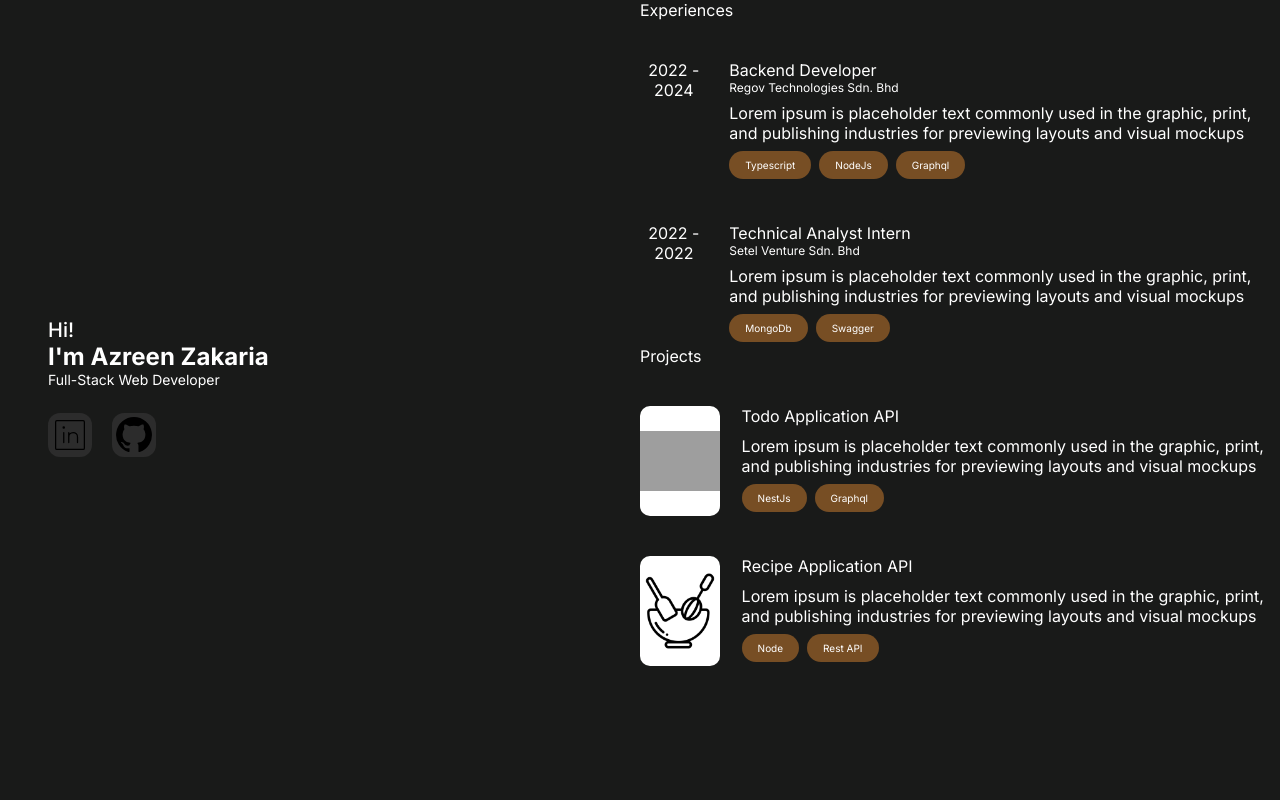
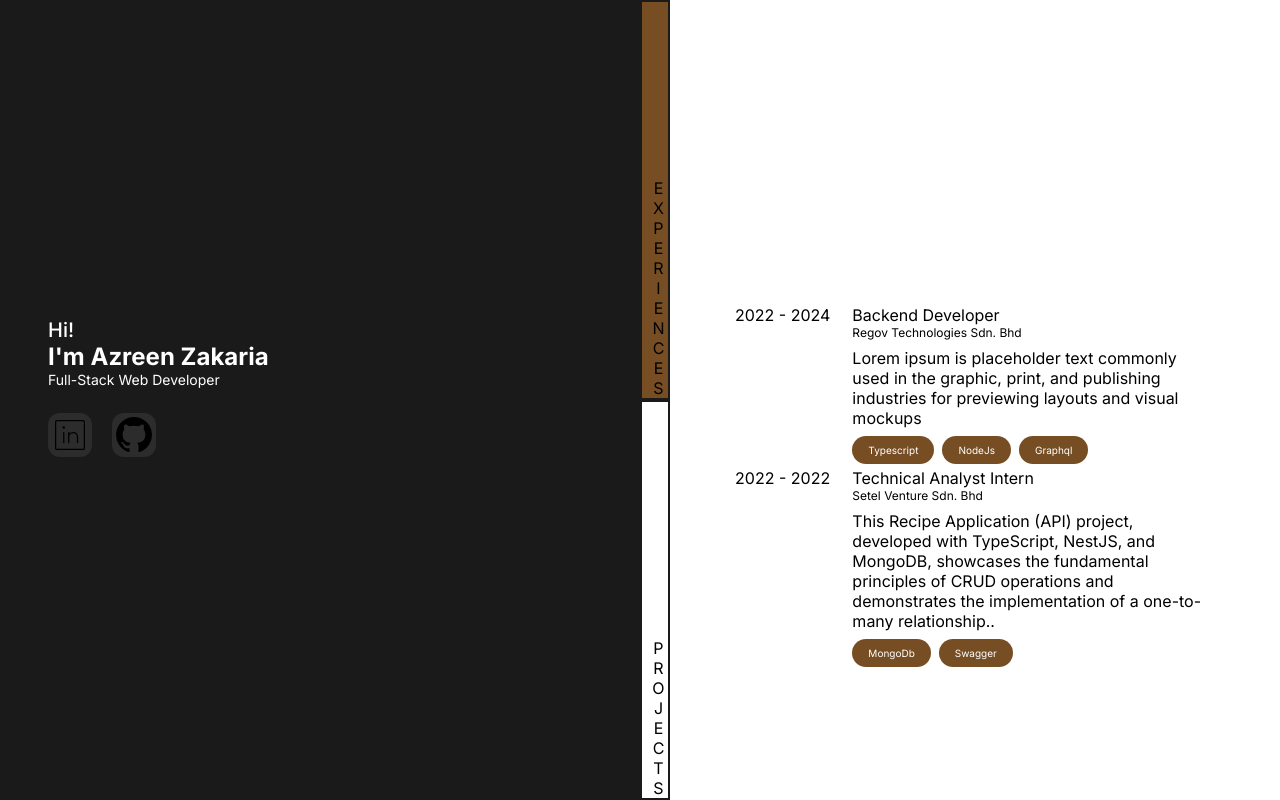
Before and after one commit to azreenzakaria/az-portfolio, a React (Create React App) app: page / in a window 1280 px wide. Built offline with nearby package versions, Linux system fonts and the light colour scheme; grey boxes are pictures that could not be loaded.

Commit message:
Resposive

```diff
--- a/src/app/layouts/desktop-layout.tsx
+++ /dev/null
@@ -1,5 +0,0 @@
-const DesktopLayout = () => {
-  return "Hello";
-};
-
-export default DesktopLayout;
--- a/src/app/layouts/mobile-layout.tsx
+++ /dev/null
@@ -1,5 +0,0 @@
-const MobileLayout = () => {
-  return "Hello";
-};
-
-export default MobileLayout;
--- a/src/pages/home-page.tsx
+++ b/src/pages/home-page.tsx
@@ -1,14 +1,11 @@
-import ExpCard from "../shared/components/card/exp-card";
 import IconCard from "../shared/components/card/icon-card";
-import ProjectCard from "../shared/components/card/project-card";
 import Tab from "../shared/components/tab/tab";
 import UseDeviceDetection from "../shared/hooks/use-device-type";
 
 const HomePage = () => {
   const deviceType = UseDeviceDetection();
-
-  // Handle the sidebar
-  const Sidebar = deviceType === "Desktop" ? <Tab /> : null;
+  const desktop = deviceType === "Desktop";
+  console.log("desktop");
 
   return (
     <div className="home-page">
@@ -21,11 +18,7 @@ const HomePage = () => {
         </div>
       </div>
       <div className="box">
-        {/* {Sidebar} */}
-        <div className="exp-title">Experiences</div>
-        <ExpCard />
-        <div className="project-title">Projects</div>
-        <ProjectCard />
+        <Tab showTab={desktop} />
       </div>
     </div>
   );
--- a/src/pages/styles/_home-page.scss
+++ b/src/pages/styles/_home-page.scss
@@ -57,6 +57,7 @@
       .exp-title,
       .project-title {
         margin-top: 1.875rem;
+        margin-bottom: 1.875rem;
         margin-left: 3rem;
         font-size: $font-size-24;
         font-weight: $font-weight-700;
--- a/src/shared/components/card/config/exp-config.ts
+++ b/src/shared/components/card/config/exp-config.ts
@@ -12,7 +12,7 @@ export const experiencesItem = [
     position: "Technical Analyst Intern",
     company: "Setel Venture Sdn. Bhd",
     description:
-      "Lorem ipsum is placeholder text commonly used in the graphic, print, and publishing industries for previewing layouts and visual mockups",
+      "This Recipe Application (API) project, developed with TypeScript, NestJS, and MongoDB, showcases the fundamental principles of CRUD operations and demonstrates the implementation of a one-to-many relationship..",
     skills: ["MongoDb", "Swagger"],
   },
 ];
--- a/src/shared/components/styles/_exp-card.scss
+++ b/src/shared/components/styles/_exp-card.scss
@@ -1,6 +1,8 @@
 .exp-card {
+  margin: 50% 1rem;
   .container {
-    margin-top: 2.5rem;
+    margin-left: 3rem;
+    margin-right: 3rem;
     display: flex;
     flex-direction: row;
     .left {
@@ -8,7 +10,7 @@
       flex-basis: 20%;
     }
     .right {
-      flex-grow: 1;
+      flex: 1;
       padding-left: 1.35rem;
       .content:nth-child(2) {
         font-size: $font-size-12;
@@ -23,10 +25,9 @@
 // Responsive styles
 @media (max-width: 768px) {
   .exp-card {
+    margin: 0;
     font-size: $font-size-12;
     .container {
-      margin-left: 3rem;
-      margin-right: 3rem;
       .left {
         text-align: left;
       }
--- a/src/shared/components/styles/_pill.scss
+++ b/src/shared/components/styles/_pill.scss
@@ -3,6 +3,7 @@
   display: flex;
   flex-direction: row;
   gap: 0.5rem;
+  color: $secondary-white;
 
   .primary-pill {
     width: fit-content;
--- a/src/shared/components/styles/_project-card.scss
+++ b/src/shared/components/styles/_project-card.scss
@@ -1,6 +1,8 @@
 .project-card {
+  margin: 50% 1rem;
   .container {
-    margin-top: 2.5rem;
+    margin-left: 3rem;
+    margin-right: 3rem;
     display: flex;
     flex-direction: row;
     .left {
@@ -18,7 +20,7 @@
       }
     }
     .right {
-      flex-grow: 1;
+      flex: 1;
       padding-left: 1.35rem;
       .detail:first-child {
         margin-bottom: 10px;
@@ -30,6 +32,7 @@
 // Responsive styles
 @media (max-width: 768px) {
   .project-card {
+    margin: 0;
     font-size: $font-size-12;
     .container {
       margin-left: 3rem;
--- a/src/shared/components/styles/_tab.scss
+++ b/src/shared/components/styles/_tab.scss
@@ -1,6 +1,9 @@
 .tab {
+  height: 100vh;
   display: flex;
   flex-direction: row;
+  background-color: $secondary-white;
+  color: black;
 
   ul {
     margin: 0;
@@ -22,19 +25,22 @@
         all: unset;
         width: 100%;
         height: 100%;
+        display: flex;
+        justify-content: flex-end;
+        align-items: flex-end;
 
         &:hover {
-          background: $primary-black;
+          background: gray;
         }
 
         &.active {
-          background: $secondary-white;
+          background: $tertiary-sepia;
         }
       }
     }
   }
 
   .tab-content {
-    width: 90%;
+    width: 100%;
   }
 }
--- a/src/shared/components/tab/config/tab-config.tsx
+++ b/src/shared/components/tab/config/tab-config.tsx
@@ -12,7 +12,7 @@ export const TabRoutes: IRoute[] = [
   {
     element: <ExpCard />,
     title: "EXPERIENCES",
-    path: "/experiences",
+    path: "/",
   },
   {
     element: <ProjectCard />,
--- a/src/shared/components/tab/tab.tsx
+++ b/src/shared/components/tab/tab.tsx
@@ -1,11 +1,28 @@
-import { useState } from "react";
+import { FC, useState } from "react";
 import { TabRoutes } from "./config/tab-config";
+import ExpCard from "../card/exp-card";
+import ProjectCard from "../card/project-card";
 
-const Tab = () => {
+interface ITab {
+  showTab: boolean;
+}
+const Tab: FC<ITab> = ({ showTab }): JSX.Element => {
+  // const Tab = (showTab: ITab) => {
   const [activeTab, setActiveTab] = useState("/");
 
   // Find the active route element
   const activeRoute = TabRoutes.find((route) => route.path === activeTab);
+
+  if (!showTab) {
+    return (
+      <div className="pale-bana">
+        <div className="exp-title">Experiences</div>
+        <ExpCard />
+        <div className="project-title">Projects</div>
+        <ProjectCard />
+      </div>
+    );
+  } else {
     return (
       <div className="tab">
         {/* Tab */}
@@ -21,7 +38,6 @@ const Tab = () => {
               </button>
             </li>
           ))}
-        ;
         </ul>
 
         {/* Content */}
@@ -30,6 +46,7 @@ const Tab = () => {
         </div>
       </div>
     );
+  }
 };
 
 export default Tab;
```
Lines whose indentation alone changed are shown as unchanged.
